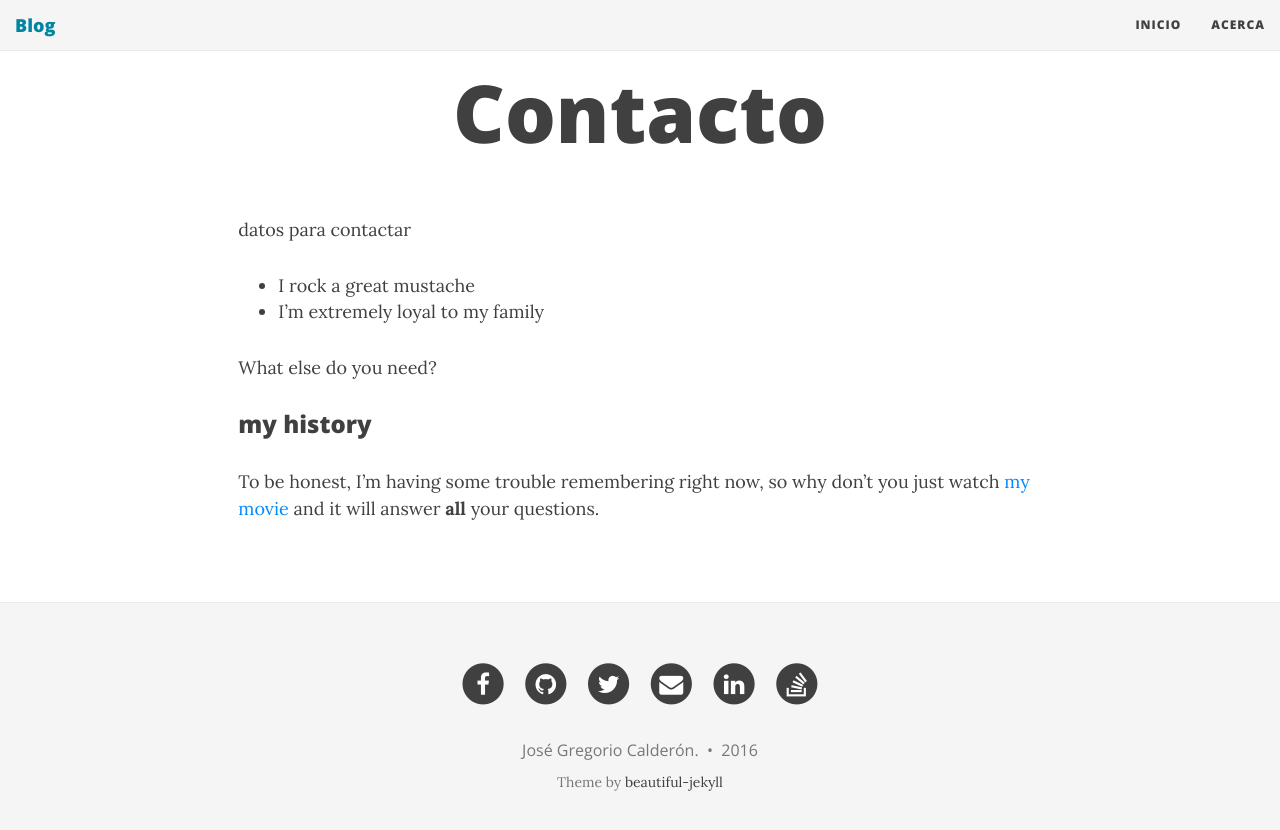
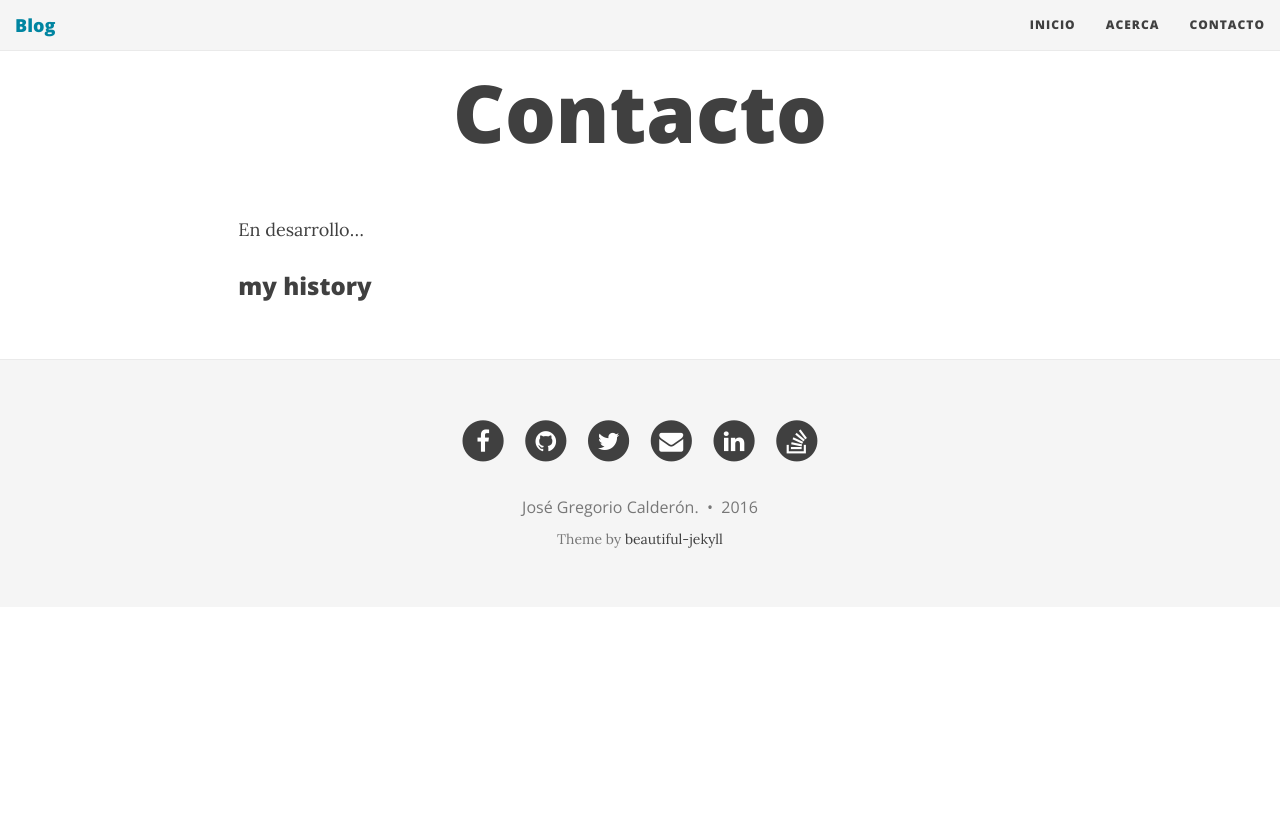
Before and after one commit to josegoyo/josegoyo.github.io, a Jekyll site: the page built from contact.md, in a window 1280 px wide. Shown: the top 830 px of the page. Built offline with Jekyll 4.4.1, drawn with Linux system fonts in a browser that asks for light colours; nearby versions of some CDN libraries; comment, search, counter and statistics services are not loaded.

Commit message:
cambios menores. probando liquid.

```diff
--- a/_config.yml
+++ b/_config.yml
@@ -29,6 +29,7 @@
 navbar-links:
   Inicio: ""
   Acerca: "aboutme"
+  Contacto: "contact"
 
 
 # --- Footer options --- #
--- a/contact.md
+++ b/contact.md
@@ -4,13 +4,6 @@
 subtitle:
 ---
 
-datos para contactar
-
-- I rock a great mustache
-- I'm extremely loyal to my family
-
-What else do you need?
+En desarrollo...
 
 ### my history
-
-To be honest, I'm having some trouble remembering right now, so why don't you just watch [my movie](http://en.wikipedia.org/wiki/The_Princess_Bride_%28film%29) and it will answer **all** your questions.
```
Also changed, not shown: _includes/head.html (+7 -1 lines).
